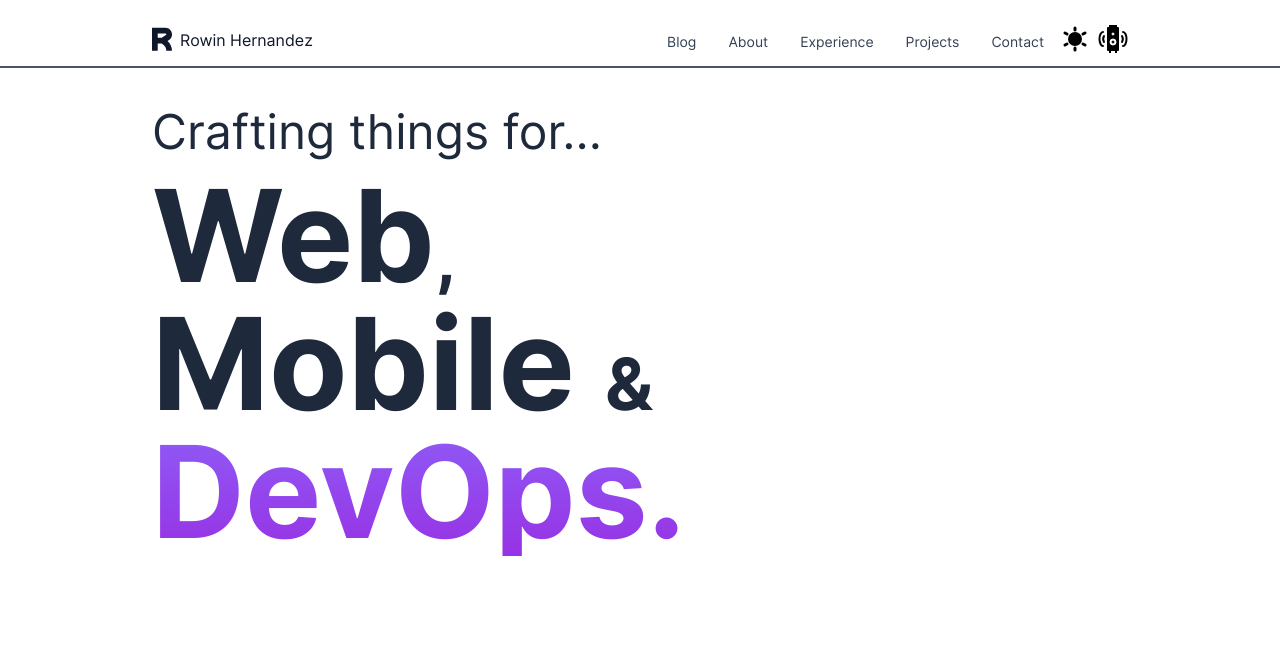
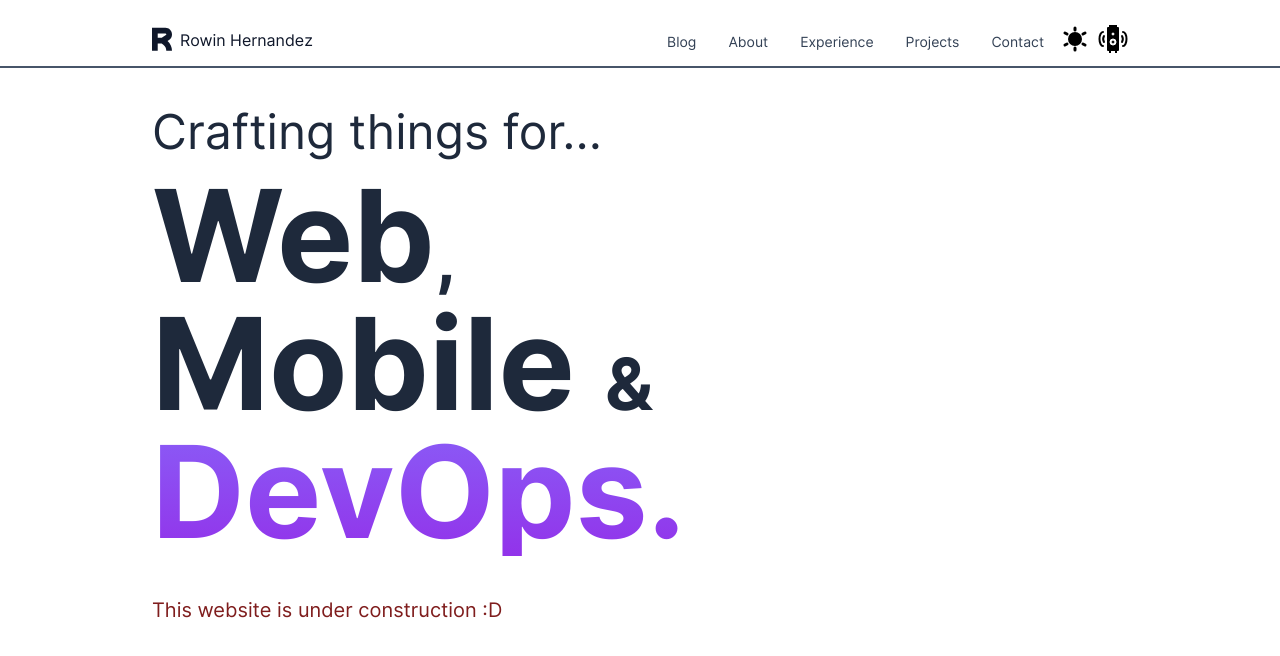
Before and after one commit to rowinbot/rowinbot.com, a Next.js app: page / in a window 1280 px wide. Shown: the top 656 px of the page. Built offline with nearby package versions, Linux system fonts and the light colour scheme; no server answers.

Commit message:
Include WIP notice

```diff
--- a/pages/index.tsx
+++ b/pages/index.tsx
@@ -21,7 +21,9 @@ const Home: NextPage = () => {
             <PageTitle />
           </header>
 
-          <div className="min-h-screen" />
+          <p className="text-xl text-red-900 dark:text-red-200" role="alert">
+            This website is under construction :D
+          </p>
         </main>
       </div>
     </>
```
